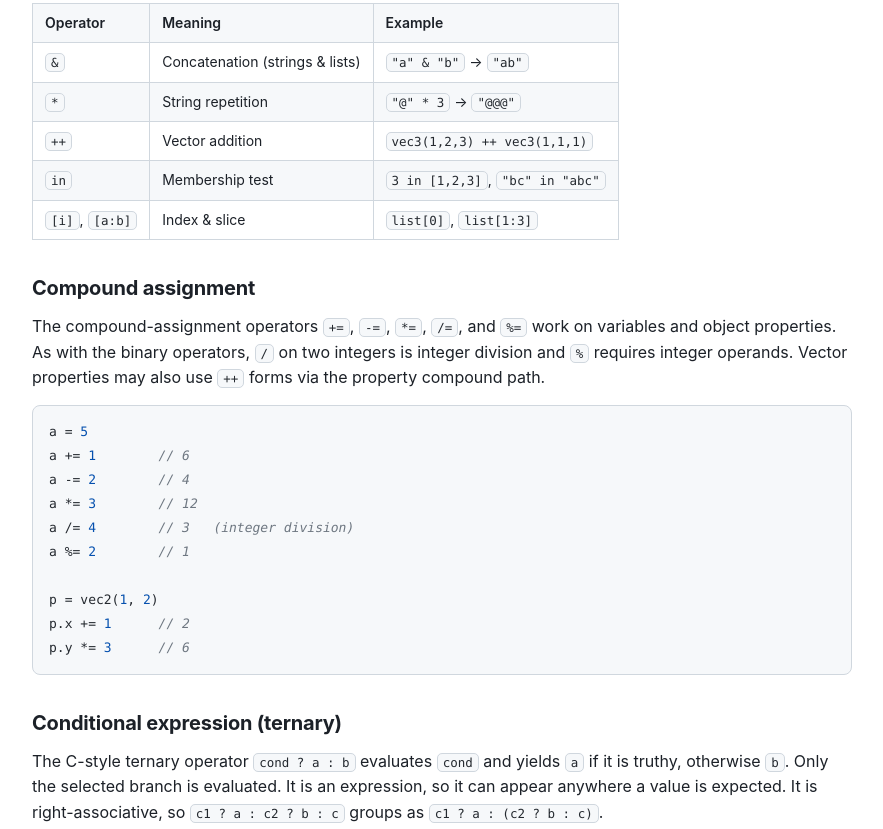
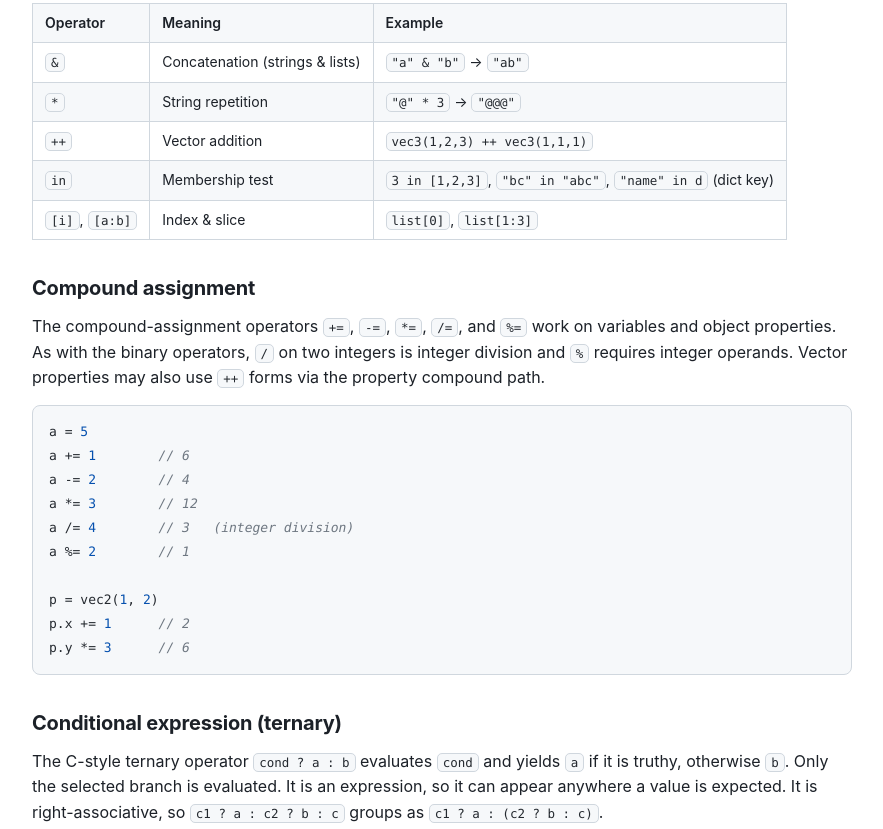
Before and after one commit to nickharrismcr/Odlox, a plain HTML site: page docs/language-reference.html in a window 1280 px wide. Shown: the part 5473-6302 px from the top of the page, without its empty margins (343-1226 px from the left). Drawn offline with Linux system fonts and the light colour scheme.

Commit message:
Add dict example to the 'in' operator's language reference entry
The operators table only showed list/string examples for 'in', even
though the Dictionaries section already documented dict key membership.

```diff
--- a/docs/language-reference.html
+++ b/docs/language-reference.html
@@ -347,7 +347,7 @@ x, y, z = (10, 20, 30)</code></pre>
 <tr><td><code>&amp;</code></td><td>Concatenation (strings &amp; lists)</td><td><code>"a" &amp; "b"</code> → <code>"ab"</code></td></tr>
 <tr><td><code>*</code></td><td>String repetition</td><td><code>"@" * 3</code> → <code>"@@@"</code></td></tr>
 <tr><td><code>++</code></td><td>Vector addition</td><td><code>vec3(1,2,3) ++ vec3(1,1,1)</code></td></tr>
-<tr><td><code>in</code></td><td>Membership test</td><td><code>3 in [1,2,3]</code>, <code>"bc" in "abc"</code></td></tr>
+<tr><td><code>in</code></td><td>Membership test</td><td><code>3 in [1,2,3]</code>, <code>"bc" in "abc"</code>, <code>"name" in d</code> (dict key)</td></tr>
 <tr><td><code>[i]</code>, <code>[a:b]</code></td><td>Index &amp; slice</td><td><code>list[0]</code>, <code>list[1:3]</code></td></tr>
 </tbody>
 </table>
```
